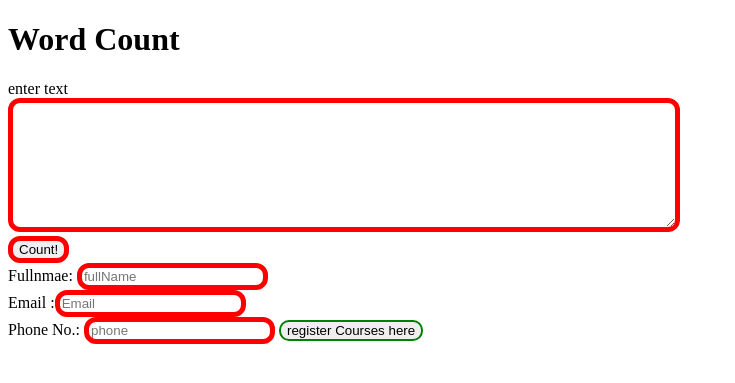
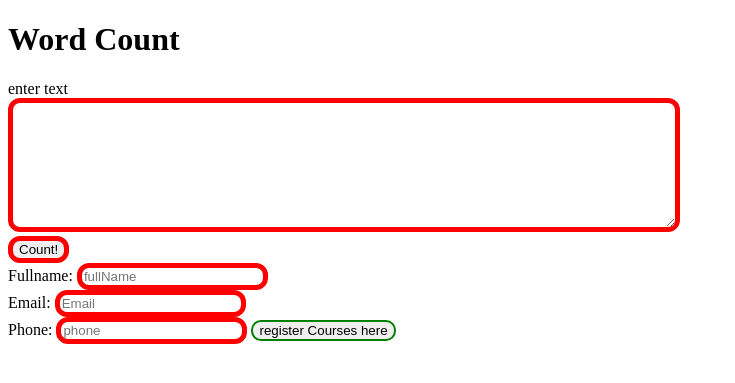
Before and after one commit to ibizah/wordcount, a Django app: page / in a window 1280 px wide. Shown: the top 383 px of the page, without its empty margins (0-735 px from the left). Run offline with Django 3.2, Linux system fonts and the light colour scheme.

Commit message:
added  labels to form

```diff
--- a/templates/home.html
+++ b/templates/home.html
@@ -23,15 +23,18 @@
       <form  action="{% url 'count' %}">
         <label for="ta"> enter text</label>
         <br/>
-        <textarea name="fulltext" rows="8" cols="80"></textarea>
+        <textarea id='ta' name="fulltext" rows="8" cols="80"></textarea>
       </br>
       <input type="submit" name="" value="Count!">
         <br/>
-      Fullnmae: <input type="text" name="fname" value="" placeholder="fullName">
+        <label for="txt">Fullname:</label>
+    <input type="text" id="txt" name="fname" value="" placeholder="fullName">
         <br/>
-      Email :<input type="email" name="email" value="" placeholder="Email">
+        <label for="em">Email:</label>
+    <input type="email" name="email" value="" placeholder="Email">
         <br/>
-      Phone No.: <input type="text" name="pno" value="" placeholder="phone">
+        <label for="pn">Phone:</label>
+    <input type="text" name="pno" value="" placeholder="phone">
 
     <a href="{% url 'help' %}"><button type="button" name="button">register Courses  here</button></a>
 
```
